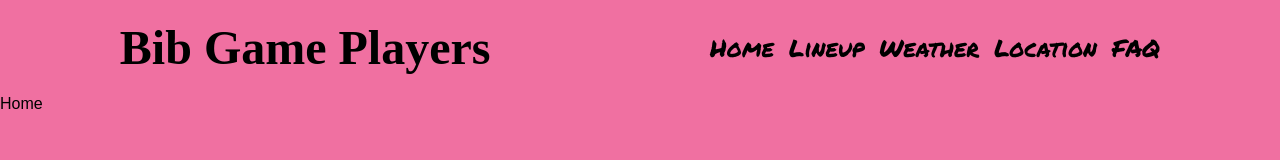
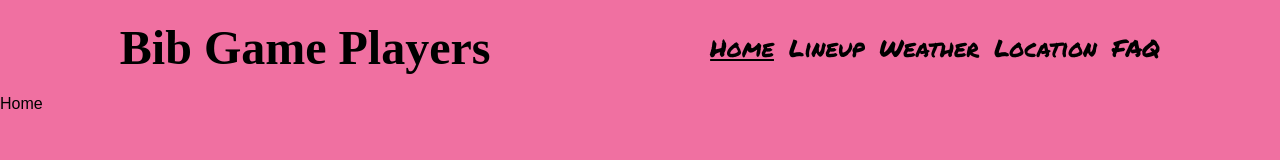
Before and after one commit to hippobobimus/football-organiser, a React (Create React App) app: page / in a window 1280 px wide. Shown: the top 160 px of the page. Built offline with nearby package versions, Linux system fonts and the light colour scheme; a web font is replaced by a local one.

Commit message:
added underlining of active navlink

```diff
--- a/src/components/menu/Menu.js
+++ b/src/components/menu/Menu.js
@@ -1,12 +1,11 @@
-import { NavLink } from 'react-router-dom';
 import * as Styled from './Menu.styles';
 
 function Menu({ items, isRow }) {
   const elements = items.map((item) =>
     <Styled.ListItem key={item.uid}>
-      <NavLink className={({ isActive }) => isActive ? 'active' : ''} to={item.path}>
+      <Styled.MenuNavLink to={item.path}>
         {item.text}
-      </NavLink>
+      </Styled.MenuNavLink>
     </Styled.ListItem>
   );
 
--- a/src/components/menu/Menu.styles.js
+++ b/src/components/menu/Menu.styles.js
@@ -1,3 +1,4 @@
+import { NavLink } from 'react-router-dom';
 import styled from 'styled-components';
 
 const ListItem = styled.li`
@@ -18,4 +19,11 @@ const MenuList = styled.ul`
   list-style: none;
 `;
 
-export { ListItem, MenuList };
+const MenuNavLink = styled(NavLink)`
+
+  &.active {
+    text-decoration: underline;
+  }
+`
+
+export { ListItem, MenuList, MenuNavLink };
```
